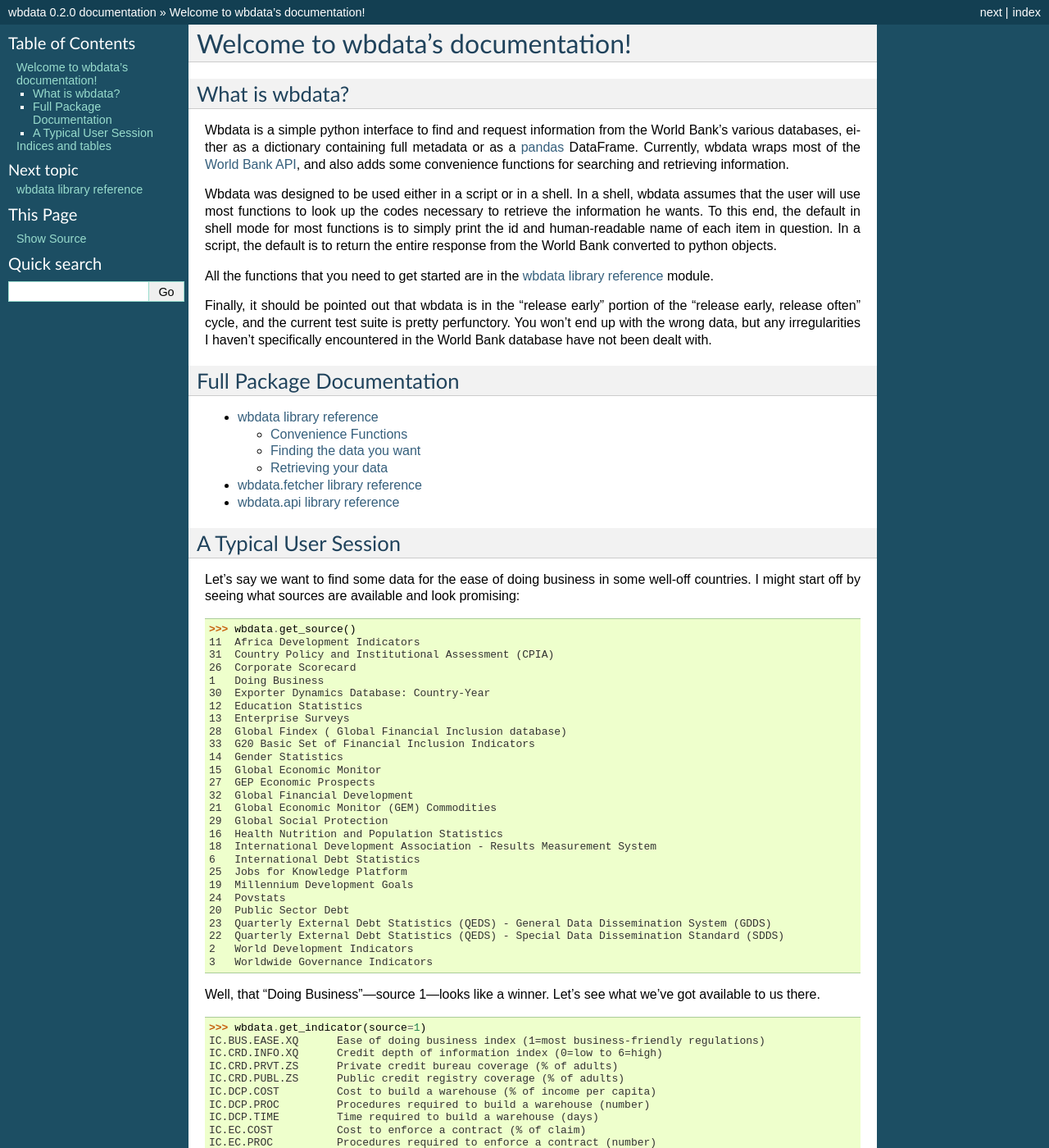
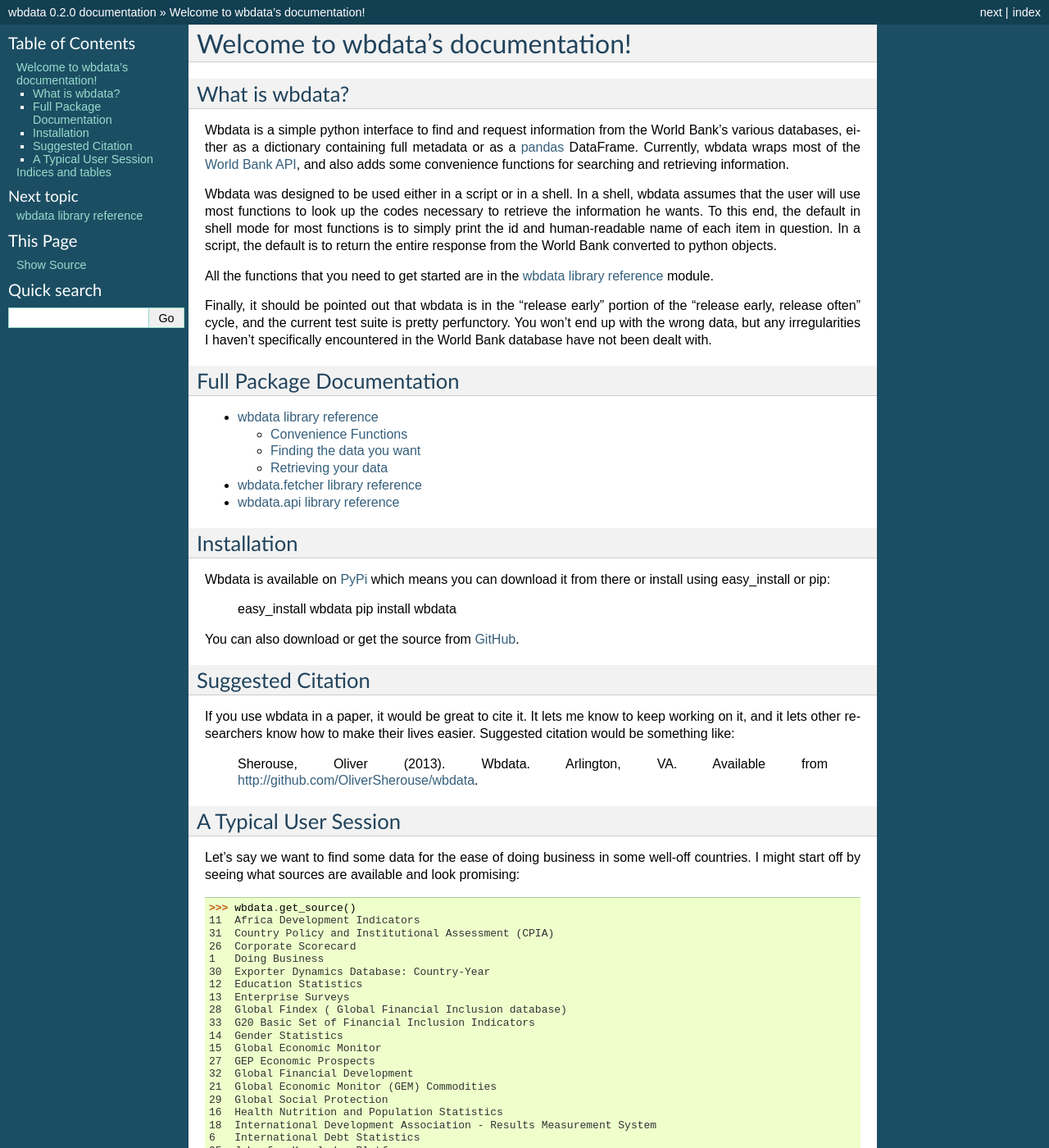
Before and after one commit to OliverSherouse/wbdata, a Sphinx documentation site: the page built from docs/source/index.rst, in a window 1280 px wide and 1400 px high. Shown: the whole window at 82% size. Built offline with Sphinx 7.4.7, drawn with Linux system fonts in a browser that asks for light colours.

Commit message:
added install and cite instructions

```diff
--- a/docs/source/index.rst
+++ b/docs/source/index.rst
@@ -37,6 +37,31 @@
     wbdata
     api
     fetcher
+
+
+Installation
+------------
+Wbdata is available on `PyPi <https://pypi.python.org/pypi/wbdata>`_ which
+means you can download it from there or install using easy_install or pip:
+
+    easy_install wbdata
+    pip install wbdata
+
+You can also download or get the source from `GitHub
+<http://github.com/OliverSherouse/wbdata>`_.
+
+
+Suggested Citation
+------------------
+If you use wbdata in a paper, it would be great to cite it.  It lets me know to
+keep working on it, and it lets other researchers know how to make their lives
+easier.  Suggested citation would be something like:
+
+.. epigraph::
+
+    Sherouse, Oliver (2013). Wbdata. Arlington, VA.  Available from
+    http://github.com/OliverSherouse/wbdata.
+
 
 A Typical User Session
 ----------------------
```
